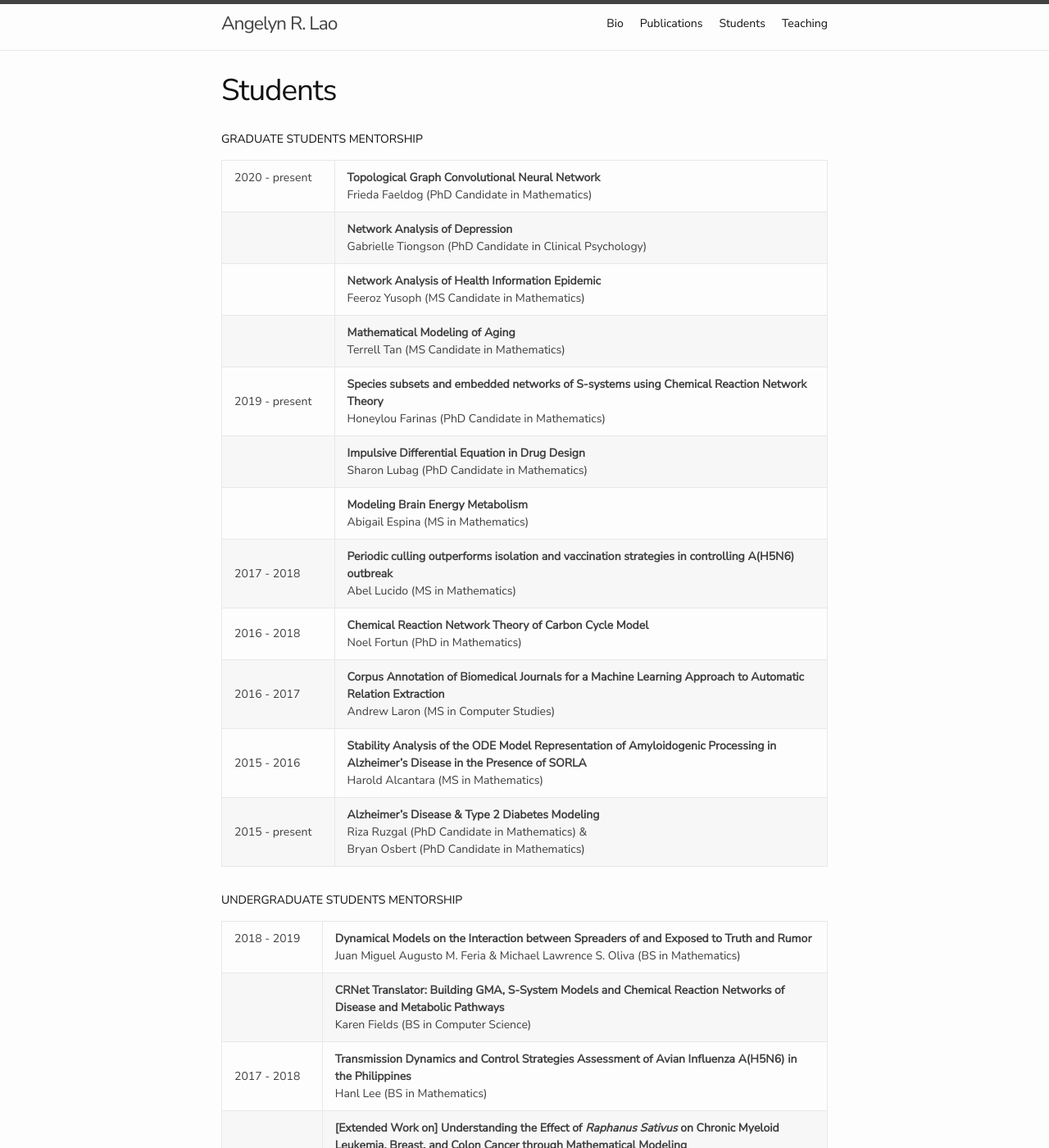
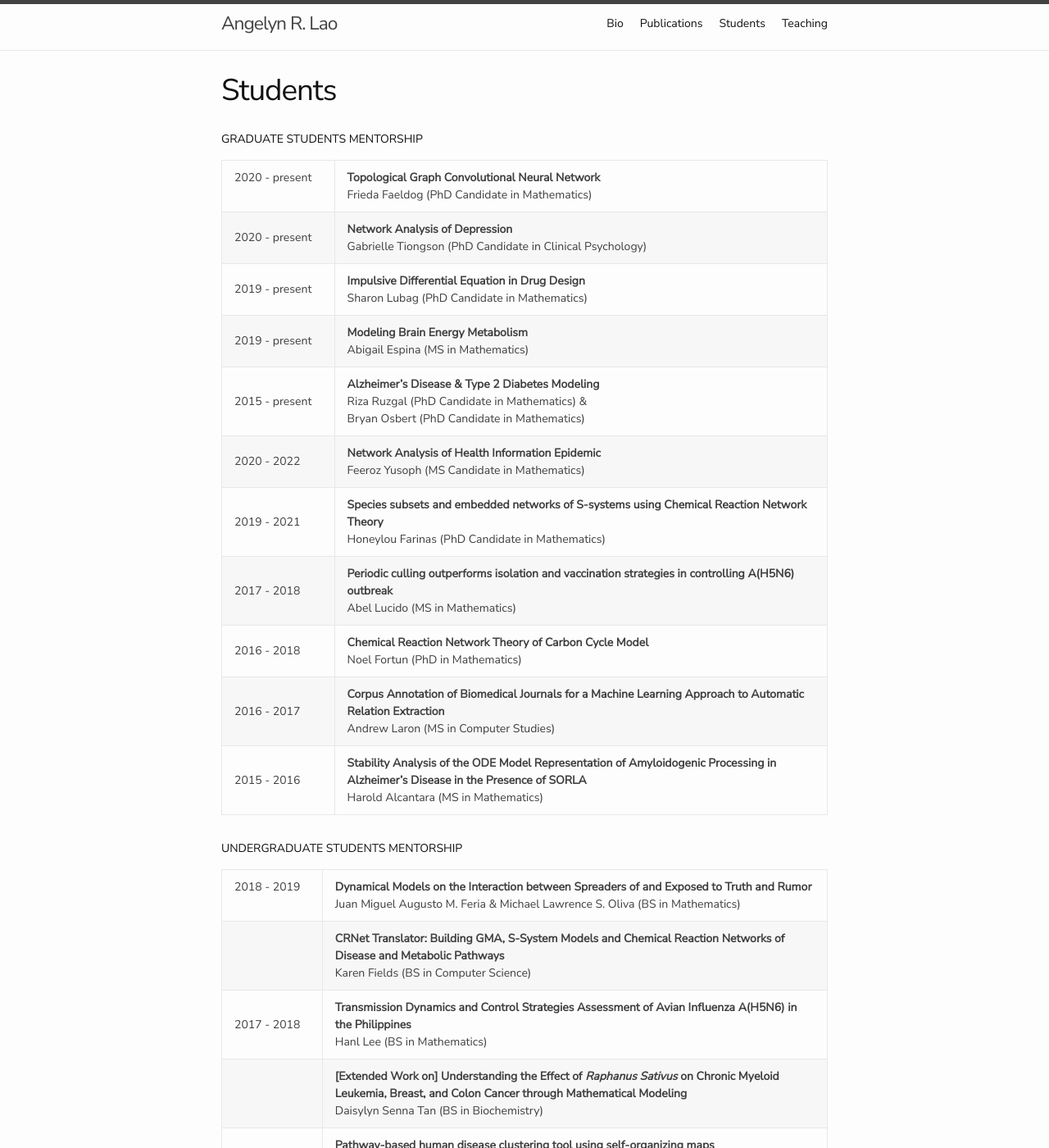
Before and after one commit to yupaulk/angelynlao.github.io, a Jekyll site: the page built from students.md, in a window 1280 px wide and 1400 px high. Shown: the whole window at 82% size. Built offline with Jekyll 4.4.1, drawn with Linux system fonts in a browser that asks for light colours; nearby versions of some CDN libraries; a style sheet for code colours, icons or effects is not loaded.

Commit message:
Update students.md

```diff
--- a/students.md
+++ b/students.md
@@ -6,17 +6,17 @@ permalink: /students/
 GRADUATE STUDENTS MENTORSHIP
 
 2020 - present &nbsp; &nbsp; &nbsp; &nbsp; &nbsp; &nbsp; | **Topological Graph Convolutional Neural Network** <br> Frieda Faeldog (PhD Candidate in Mathematics)
-| **Network Analysis of Depression** <br> Gabrielle Tiongson (PhD Candidate in Clinical Psychology)
-| **Network Analysis of Health Information Epidemic** <br> Feeroz Yusoph (MS Candidate in Mathematics)
-| **Mathematical Modeling of Aging** <br> Terrell Tan (MS Candidate in Mathematics)
-2019 - present | **Species subsets and embedded networks of S-systems using Chemical Reaction Network Theory** <br> Honeylou Farinas (PhD Candidate in Mathematics)
-| **Impulsive Differential Equation in Drug Design** <br> Sharon Lubag (PhD Candidate in Mathematics)
-| **Modeling Brain Energy Metabolism** <br> Abigail Espina (MS in Mathematics)
+2020 - present | **Network Analysis of Depression** <br> Gabrielle Tiongson (PhD Candidate in Clinical Psychology)
+2019 - present | **Impulsive Differential Equation in Drug Design** <br> Sharon Lubag (PhD Candidate in Mathematics)
+2019 - present | **Modeling Brain Energy Metabolism** <br> Abigail Espina (MS in Mathematics)
+2015 - present | **Alzheimer’s Disease & Type 2 Diabetes Modeling** <br> Riza Ruzgal (PhD Candidate in Mathematics) & <br> Bryan Osbert (PhD Candidate in Mathematics)
+2020 - 2022 | **Network Analysis of Health Information Epidemic** <br> Feeroz Yusoph (MS Candidate in Mathematics)
+2019 - 2021 | **Species subsets and embedded networks of S-systems using Chemical Reaction Network Theory** <br> Honeylou Farinas (PhD Candidate in Mathematics)
 2017 - 2018 | **Periodic culling outperforms isolation and vaccination strategies in controlling A(H5N6) outbreak** <br> Abel Lucido (MS in Mathematics)
 2016 - 2018 | **Chemical Reaction Network Theory of Carbon Cycle Model** <br> Noel Fortun (PhD in Mathematics)
 2016 - 2017 | **Corpus Annotation of Biomedical Journals for a Machine Learning Approach to Automatic Relation Extraction** <br> Andrew Laron (MS in Computer Studies)
 2015 - 2016 | **Stability Analysis of the ODE Model Representation of Amyloidogenic Processing in Alzheimer's Disease in the Presence of SORLA** <br> Harold Alcantara (MS in Mathematics)
-2015 - present | **Alzheimer’s Disease & Type 2 Diabetes Modeling** <br> Riza Ruzgal (PhD Candidate in Mathematics) & <br> Bryan Osbert (PhD Candidate in Mathematics)
+
 
 UNDERGRADUATE STUDENTS MENTORSHIP
 
```
